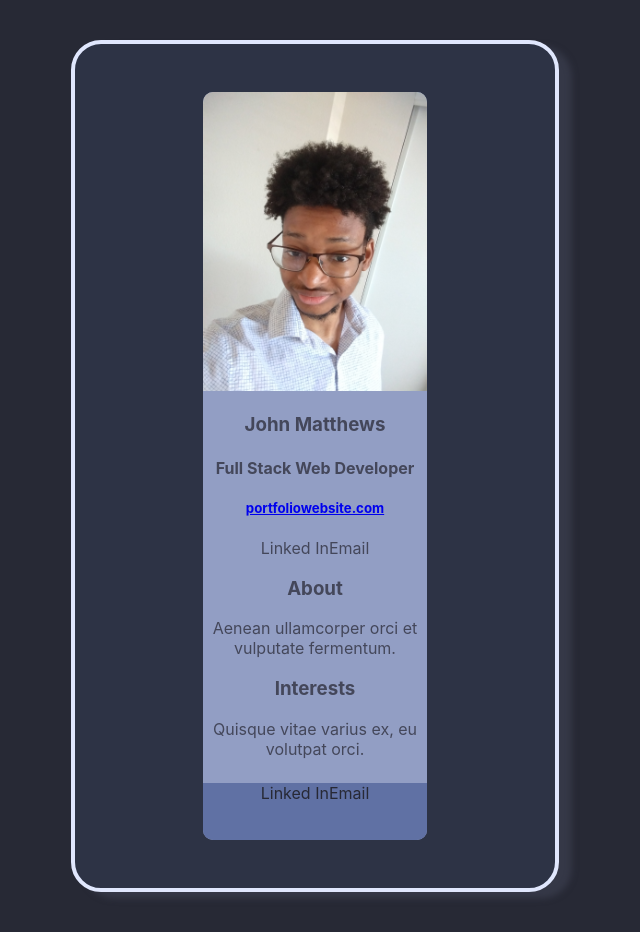
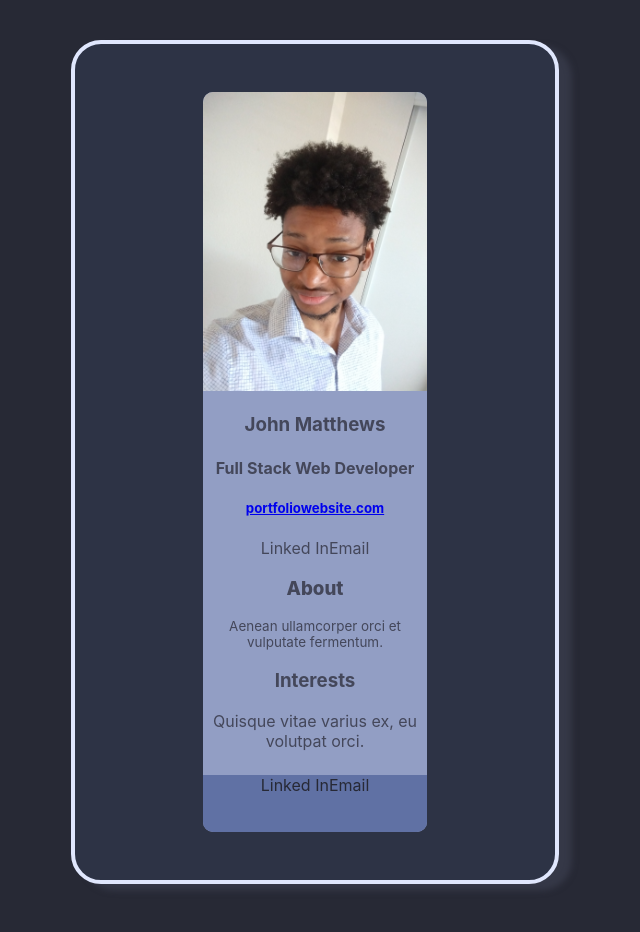
Before and after one commit to Neshamon/Digital-Business-Card, a React (Create React App) app: page / in a window 1280 px wide. Shown: the whole page, without its empty margins (325-965 px from the left). Built offline with nearby package versions, Linux system fonts and the light colour scheme.

Commit message:
Change About section text size

```diff
--- a/src/App.css
+++ b/src/App.css
@@ -34,6 +34,13 @@
 }
 
 /*About*/
+.about-title {
+  font-weight: 800;
+}
+
+.about-me {
+  font-size: .84em;
+}
 
 /*Footer*/
 
```
